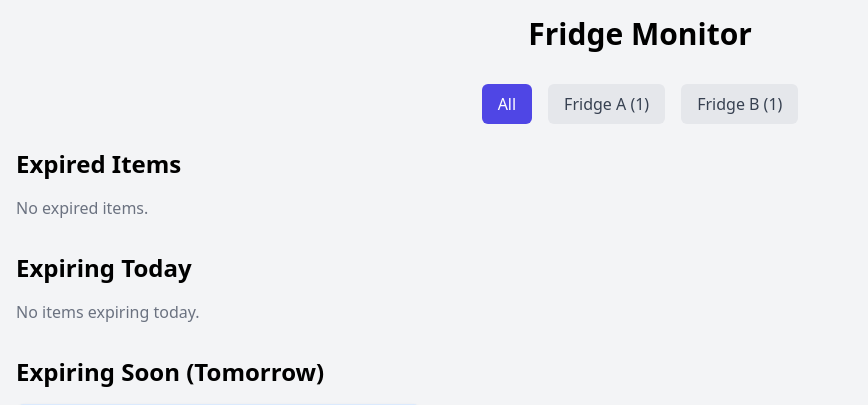
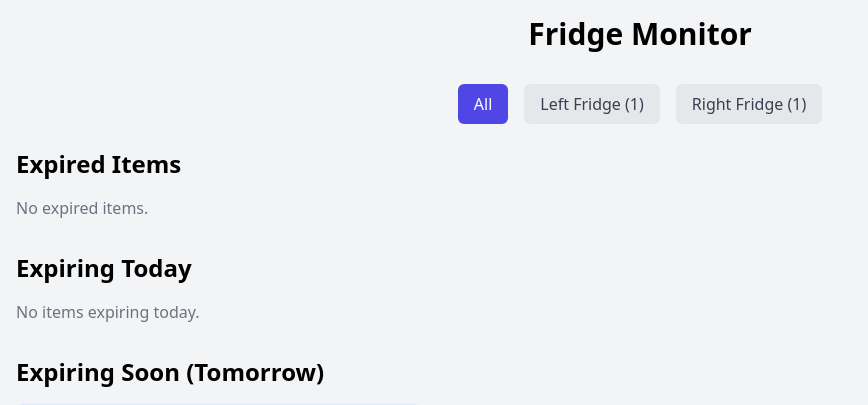
Before and after one commit to Deblish/fridge-app, a Node server app: page /monitor in a window 1280 px wide. Shown: the top 405 px of the page, without its empty margins (0-868 px from the left). Run offline with Node 20, Linux system fonts and the light colour scheme; data comes from the database, SQL or seed files in the repository; some libraries are stand-ins or nearby versions.

Commit message:
small front end change to see left and right naming instead of A and B

```diff
--- a/views/index.ejs
+++ b/views/index.ejs
@@ -96,8 +96,8 @@
 			class="mt-1 block w-full border border-gray-300 rounded-md shadow-sm focus:border-indigo-500 focus:ring-indigo-500"
 			>
 			<option value="">--Select Fridge--</option>
-            <option value="Fridge A">Fridge A</option>
-            <option value="Fridge B">Fridge B</option>
+			<option value="Fridge A">Left Fridge</option>
+			<option value="Fridge B">Right Fridge</option>
 			</select>
 		</div>
 
--- a/views/monitor.ejs
+++ b/views/monitor.ejs
@@ -31,7 +31,7 @@
 			class="fridge-filter px-4 py-2 bg-gray-200 text-gray-700 rounded-md hover:bg-gray-300 focus:outline-none focus:ring-2 focus:ring-indigo-500"
 			data-fridge="<%= fridge %>"
 		>
-          <%= fridge %> (<%= fridgeCounts[fridge] %>)
+			<%= fridge === 'Fridge A' ? 'Left Fridge' : (fridge === 'Fridge B' ? 'Right Fridge' : fridge) %> (<%= fridgeCounts[fridge] %>)
 		</button>
 		<% } %>
 	</div>
@@ -51,7 +51,9 @@
                 <div class="flex-grow">
                   <p><strong>Owner:</strong> <%= item.username %></p>
                   <p><strong>Expires on:</strong> <%= item.expiry_date %></p>
-                  <p><strong>Fridge:</strong> <%= item.fridge %></p>
+                  <p><strong>Fridge:</strong>
+					<%= item.fridge === 'Fridge A' ? 'Left Fridge' : (item.fridge === 'Fridge B' ? 'Right Fridge' : item.fridge) %>
+				  </p>
                 </div>
                 <form action="/delete-item/<%= item.id %>" method="POST" onsubmit="return confirm('Are you sure you want to remove this item?');">
                   <button type="submit" class="mt-4 px-4 py-2 bg-red-600 text-white rounded hover:bg-red-700">Remove</button>
@@ -74,7 +76,9 @@
                 <div class="flex-grow">
                   <p><strong>Owner:</strong> <%= item.username %></p>
                   <p><strong>Expired on:</strong> <%= item.expiry_date %></p>
-                  <p><strong>Fridge:</strong> <%= item.fridge %></p>
+                  <p><strong>Fridge:</strong>
+					<%= item.fridge === 'Fridge A' ? 'Left Fridge' : (item.fridge === 'Fridge B' ? 'Right Fridge' : item.fridge) %>
+				  </p>
                 </div>
                 <form action="/delete-item/<%= item.id %>" method="POST" onsubmit="return confirm('Are you sure you want to remove this item?');">
                   <button type="submit" class="mt-4 px-4 py-2 bg-red-600 text-white rounded hover:bg-red-700">
@@ -97,7 +101,9 @@
                 <div class="flex-grow">
                   <p><strong>Owner:</strong> <%= item.username %></p>
                   <p><strong>Expires today:</strong> <%= item.expiry_date %></p>
-                  <p><strong>Fridge:</strong> <%= item.fridge %></p>
+                  <p><strong>Fridge:</strong>
+					<%= item.fridge === 'Fridge A' ? 'Left Fridge' : (item.fridge === 'Fridge B' ? 'Right Fridge' : item.fridge) %>
+				  </p>
                 </div>
                 <form action="/delete-item/<%= item.id %>" method="POST" onsubmit="return confirm('Are you sure you want to remove this item?');">
                   <button type="submit" class="mt-4 px-4 py-2 bg-yellow-600 text-white rounded hover:bg-yellow-700">
@@ -120,7 +126,9 @@
                 <div class="flex-grow">
                   <p><strong>Owner:</strong> <%= item.username %></p>
                   <p><strong>Expires on:</strong> <%= item.expiry_date %></p>
-                  <p><strong>Fridge:</strong> <%= item.fridge %></p>
+                  <p><strong>Fridge:</strong>
+					<%= item.fridge === 'Fridge A' ? 'Left Fridge' : (item.fridge === 'Fridge B' ? 'Right Fridge' : item.fridge) %>
+				  </p>
                 </div>
                 <form action="/delete-item/<%= item.id %>" method="POST" onsubmit="return confirm('Are you sure you want to remove this item?');">
                   <button type="submit" class="mt-4 px-4 py-2 bg-blue-600 text-white rounded hover:bg-blue-700">
--- a/views/my-items.ejs
+++ b/views/my-items.ejs
@@ -69,7 +69,9 @@
                 <div class="bg-green-100 p-4 rounded-lg shadow flex flex-col">
                   <img src="/<%= item.image_path %>" alt="Item Image" class="w-full h-40 object-cover rounded-md mb-4">
                   <div class="flex-grow">
-                    <p><strong>Fridge:</strong> <%= item.fridge %></p>
+                    <p><strong>Fridge:</strong>
+						<%= item.fridge === 'Fridge A' ? 'Left Fridge' : (item.fridge === 'Fridge B' ? 'Right Fridge' : item.fridge) %>
+					</p>
                     <p><strong>Added on:</strong> <%= item.date_added %></p>
                     <p><strong>Expires on:</strong> <%= item.expiry_date %></p>
                   </div>
```
Lines whose indentation alone changed are shown as unchanged.
